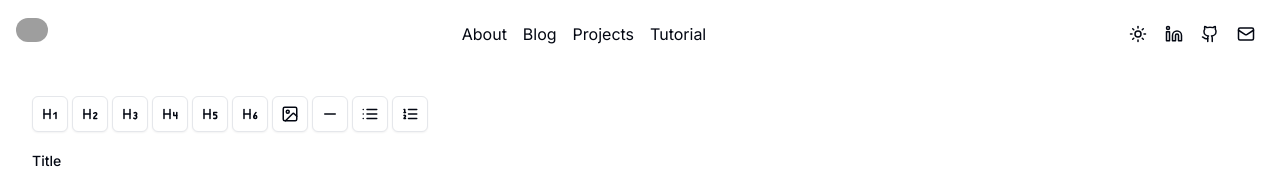
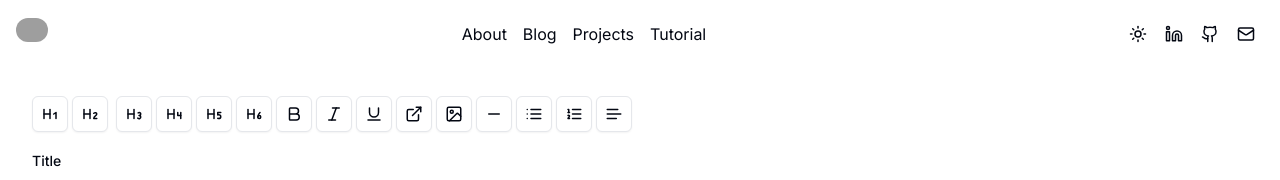
Before and after one commit to hrithiqball/hrithiqball-portfolio, a Next.js app: page /editor in a window 1280 px wide. Shown: the top 180 px of the page. Built offline with nearby package versions, Linux system fonts and the light colour scheme; grey boxes are pictures that could not be loaded.

Commit message:
chore: update editor logic

```diff
--- a/app/(protected)/editor/create-post.tsx
+++ b/app/(protected)/editor/create-post.tsx
@@ -20,6 +20,8 @@ import { createPost } from '@/data/post.action';
 import DOMPurify from 'dompurify';
 import { Textarea } from '@/components/ui/textarea';
 import {
+  Bold,
+  ExternalLink,
   Heading1,
   Heading2,
   Heading3,
@@ -27,10 +29,30 @@ import {
   Heading5,
   Heading6,
   ImageIcon,
+  Italic,
   List,
   ListOrdered,
   Minus,
+  Text,
+  Underline,
 } from 'lucide-react';
+
+type ElementType =
+  | 'h1'
+  | 'h2'
+  | 'h3'
+  | 'h4'
+  | 'h5'
+  | 'h6'
+  | 'a'
+  | 'i'
+  | 'b'
+  | 'u'
+  | 'br'
+  | 'img'
+  | 'p'
+  | 'ul'
+  | 'ol';
 
 export default function CreatePost() {
   const [transitioning, startTransition] = useTransition();
@@ -52,6 +74,91 @@ export default function CreatePost() {
     });
   }
 
+  function onAddElement(type: ElementType) {
+    return () => {
+      const textarea = document.getElementById(
+        'content-textarea',
+      ) as HTMLTextAreaElement;
+      const startPos = textarea.selectionStart;
+      const endPos = textarea.selectionEnd;
+      const content = textarea.value;
+
+      let newText = content.substring(0, startPos);
+
+      switch (type) {
+        case 'h1':
+          newText += `<h1 style="font-size: 1.875rem;line-height: 2.25rem;"></h1>`;
+          break;
+
+        case 'h2':
+          newText += `<h2 style="font-size: 1.5rem;line-height: 2rem;"></h2>`;
+          break;
+
+        case 'h3':
+          newText += `<h3 style="font-size: 1.25rem;line-height: 1.75rem;"></h3>`;
+          break;
+
+        case 'h4':
+          newText += `<h4 style="font-size: 1.125rem;line-height: 1.75rem;"></h4>`;
+          break;
+
+        case 'h5':
+          newText += `<h5 style="font-size: 1rem;line-height: 1.5rem;"></h5>`;
+          break;
+
+        case 'h6':
+          newText += `<h6 style="font-size: 0.875rem;line-height: 1.25rem;"></h6>`;
+          break;
+
+        case 'a':
+          newText += `<a style="text-decoration-line: underline; text-underline-offset: 4px; margin-right: 2px; display: flex;" target='_blank' href=""> LINK <svg style="margin-left:2px;" xmlns="http://www.w3.org/2000/svg" width="18" height="28" viewBox="0 0 24 24" fill="none" stroke="currentColor" stroke-width="2" stroke-linecap="round" stroke-linejoin="round" class="lucide lucide-external-link"><path d="M15 3h6v6"/><path d="M10 14 21 3"/><path d="M18 13v6a2 2 0 0 1-2 2H5a2 2 0 0 1-2-2V8a2 2 0 0 1 2-2h6"/></svg><span></a>`;
+          break;
+
+        case 'b':
+          newText += `<b></b>`;
+          break;
+
+        case 'i':
+          newText += `<i></i>`;
+          break;
+
+        case 'u':
+          newText += `<u></u>`;
+          break;
+
+        case 'img':
+          newText += `<img src="" alt="" />`;
+          break;
+
+        case 'br':
+          newText += `<br />`;
+          break;
+
+        case 'ul':
+          newText += `<ul><li></li></ul>`;
+          break;
+
+        case 'ol':
+          newText += `<ol><li></li></ol>`;
+          break;
+
+        case 'p':
+          newText += `<p></p>`;
+          break;
+      }
+
+      newText += content.substring(endPos);
+
+      setContent(newText);
+
+      const newCursorPos =
+        startPos + newText.length - (content.length - endPos);
+      textarea.selectionStart = newCursorPos;
+      textarea.selectionEnd = newCursorPos;
+      textarea.focus();
+    };
+  }
+
   function handleContentChange(event: React.ChangeEvent<HTMLTextAreaElement>) {
     const input = event.target.value;
     setContent(input);
@@ -63,35 +170,51 @@ export default function CreatePost() {
   return (
     <div className="flex flex-col space-y-4">
       <div className="flex space-x-1">
-        <Button variant={'outline'} size={'icon'}>
+        <Button variant={'outline'} size={'icon'} onClick={onAddElement('h1')}>
           <Heading1 size={18} />
         </Button>
-        <Button variant={'outline'} size={'icon'}>
+        <Button variant={'outline'} size={'icon'} onClick={onAddElement('h2')}>
           <Heading2 size={18} />
         </Button>
-        <Button variant={'outline'} size={'icon'}>
+        <p className="underline-offset-4 hover:underline"></p>
+        <Button variant={'outline'} size={'icon'} onClick={onAddElement('h3')}>
           <Heading3 size={18} />
         </Button>
-        <Button variant={'outline'} size={'icon'}>
+        <Button variant={'outline'} size={'icon'} onClick={onAddElement('h4')}>
           <Heading4 size={18} />
         </Button>
-        <Button variant={'outline'} size={'icon'}>
+        <Button variant={'outline'} size={'icon'} onClick={onAddElement('h5')}>
           <Heading5 size={18} />
         </Button>
-        <Button variant={'outline'} size={'icon'}>
+        <Button variant={'outline'} size={'icon'} onClick={onAddElement('h6')}>
           <Heading6 size={18} />
         </Button>
-        <Button variant={'outline'} size={'icon'}>
+        <Button variant={'outline'} size={'icon'} onClick={onAddElement('b')}>
+          <Bold size={18} />
+        </Button>
+        <Button variant={'outline'} size={'icon'} onClick={onAddElement('i')}>
+          <Italic size={18} />
+        </Button>
+        <Button variant={'outline'} size={'icon'} onClick={onAddElement('u')}>
+          <Underline size={18} />
+        </Button>
+        <Button variant={'outline'} size={'icon'} onClick={onAddElement('a')}>
+          <ExternalLink size={18} />
+        </Button>
+        <Button variant={'outline'} size={'icon'} onClick={onAddElement('img')}>
           <ImageIcon size={18} />
         </Button>
-        <Button variant={'outline'} size={'icon'}>
+        <Button variant={'outline'} size={'icon'} onClick={onAddElement('br')}>
           <Minus size={18} />
         </Button>
-        <Button variant={'outline'} size={'icon'}>
+        <Button variant={'outline'} size={'icon'} onClick={onAddElement('ul')}>
           <List size={18} />
         </Button>
-        <Button variant={'outline'} size={'icon'}>
+        <Button variant={'outline'} size={'icon'} onClick={onAddElement('ol')}>
           <ListOrdered size={18} />
+        </Button>
+        <Button variant={'outline'} size={'icon'} onClick={onAddElement('p')}>
+          <Text size={18} />
         </Button>
       </div>
       <Form {...form}>
@@ -121,6 +244,7 @@ export default function CreatePost() {
                 <FormLabel>Content</FormLabel>
                 <FormControl>
                   <Textarea
+                    id="content-textarea"
                     {...field}
                     value={content}
                     onChange={handleContentChange}
@@ -132,7 +256,7 @@ export default function CreatePost() {
           />
         </form>
       </Form>
-      <div className="">
+      <div className="flex flex-col">
         <div dangerouslySetInnerHTML={{ __html: preview }} />
       </div>
       <div className="flex flex-row-reverse">
--- a/app/component/infinite-scroll.tsx
+++ b/app/component/infinite-scroll.tsx
@@ -57,7 +57,7 @@ export default function InfiniteScroll() {
 
 function Card({ image }: { image: string }) {
   return (
-    <div className="relative flex h-[100px] w-[100px] items-center justify-start overflow-hidden rounded-xl border border-solid border-indigo-200 dark:border-none dark:bg-slate-800">
+    <div className="relative flex size-[70px] items-center justify-start overflow-hidden rounded-xl border border-solid border-indigo-200 dark:border-none dark:bg-slate-800 sm:size-[100px]">
       <Image
         src={`/image/${image}.png`}
         alt="image"
--- a/app/page.tsx
+++ b/app/page.tsx
@@ -13,25 +13,32 @@ export default function page() {
     <div className="flex flex-1 flex-col items-center justify-center">
       <div className="relative flex h-[70vh] w-full flex-col items-center justify-center bg-white bg-grid-black/[0.2] dark:bg-background dark:bg-grid-white/[0.2]">
         <div className="pointer-events-none absolute inset-0 flex items-center justify-center bg-white [mask-image:radial-gradient(ellipse_at_center,transparent_20%,black)] dark:bg-background"></div>
-        <h1 className="relative z-20 bg-gradient-to-b from-blue-100 to-indigo-700 bg-clip-text py-8 text-4xl font-bold text-transparent sm:text-7xl">
+        <h1
+          className={cn(
+            'relative z-20 bg-gradient-to-b from-blue-100 to-indigo-700 bg-clip-text py-8 text-4xl font-bold text-transparent sm:text-7xl',
+            MotoGP.className,
+          )}
+        >
           Harith Iqbal
         </h1>
-        <h4>
-          software engineer who program for a living and as hobby for my free
-          time
-        </h4>
-        <h4>
-          playing video games, building computer and photography are some of the
-          things that I enjoyed
-        </h4>
-        <h4>
-          started programming during my enrollment in university and started my
-          career as a <i>Software Engineer</i> since 2022
-        </h4>
+        <div className="prose px-8 text-center dark:text-gray-200 sm:px-0">
+          <p>
+            a developer who program for a living and as hobby for my free time
+            (yes i enjoyed it)
+          </p>
+          <p>
+            playing video games, building computer and photography are some of
+            the things that I enjoyed
+          </p>
+          <p>
+            started programming during my enrollment in university and started
+            my career as a <i>Software Engineer</i> since 2022
+          </p>
+        </div>
       </div>
       <InfiniteScroll />
       <div className="flex h-[70vh] w-full flex-col bg-blue-300 dark:bg-blue-950">
-        <h1 className={cn('px-4 text-2xl', MotoGP.className)}>XP</h1>
+        <h1 className={cn('px-4 text-2xl', MotoGP.className)}>Experience</h1>
         <div className="grid grid-cols-4 gap-4 p-4">
           {json.map(xp => (
             <XpCard key={xp.id} xp={xp} />
```
